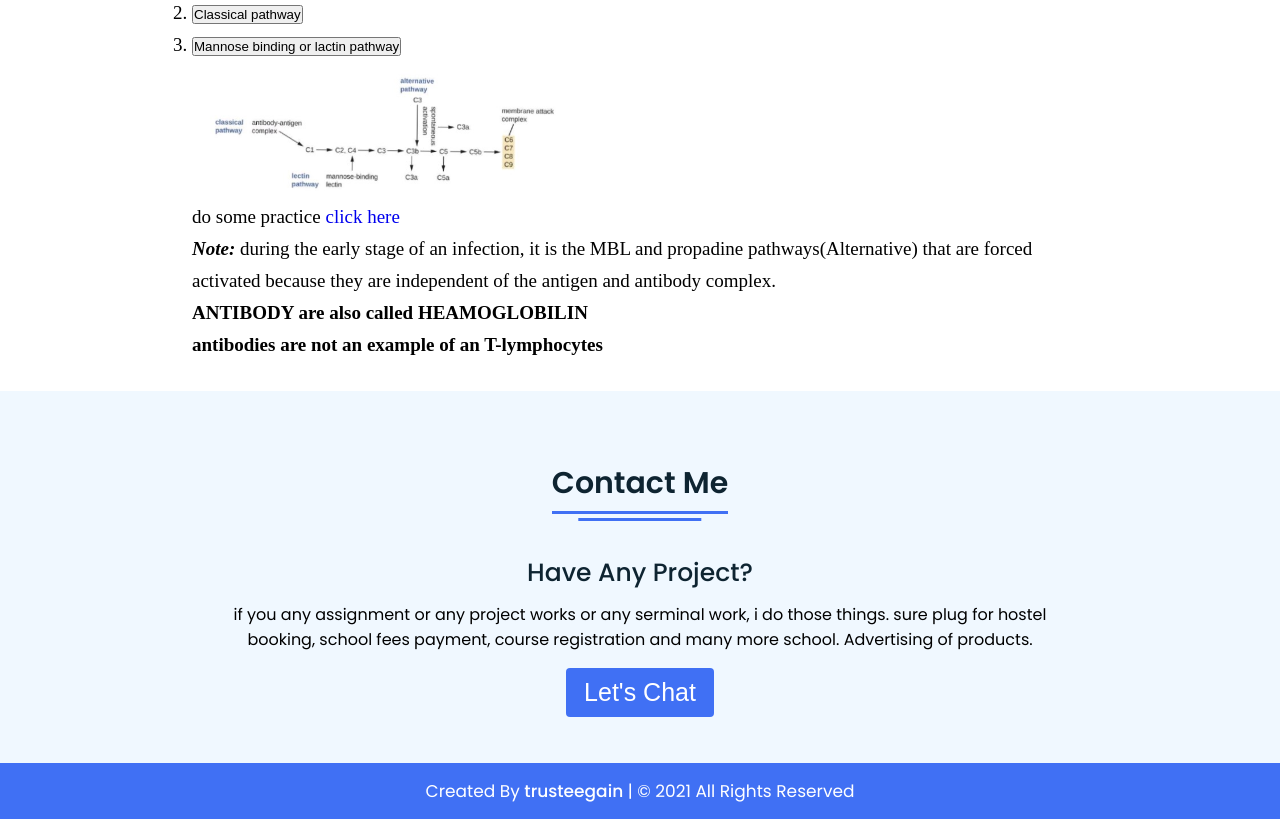
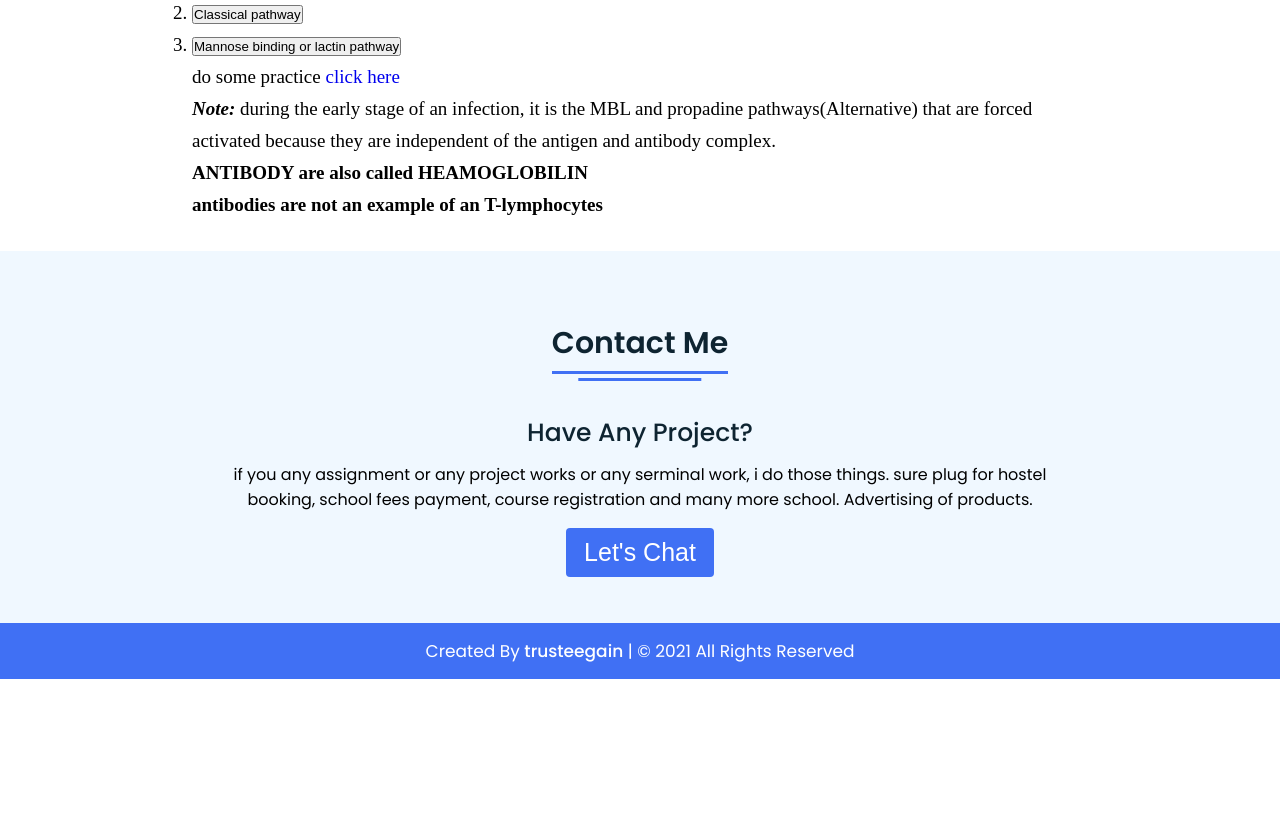
Before and after one commit to trusteegain/trusteegain.github.io, a plain HTML site: page immunology.html in a window 1280 px wide. Shown: the part 1197-2016 px from the top of the page. After the commit the page ends 1876 px from the top, so only its background shows below. Drawn offline with Linux system fonts and the light colour scheme.

Commit message:
yea
Okay

```diff
--- a/immunology.html
+++ b/immunology.html
@@ -122,7 +122,7 @@ all the clothing elements.</p>
                 </P>
             </ul>
         </p>
-        <img src="image/nice.jpg" style="height:130px; width: max-content;"/>
+
     </div>
  <p>do some practice <a href="https://quizzory.in/id/627f74fc629f256b61de78e1">click here</a></p>
     <div>
```
